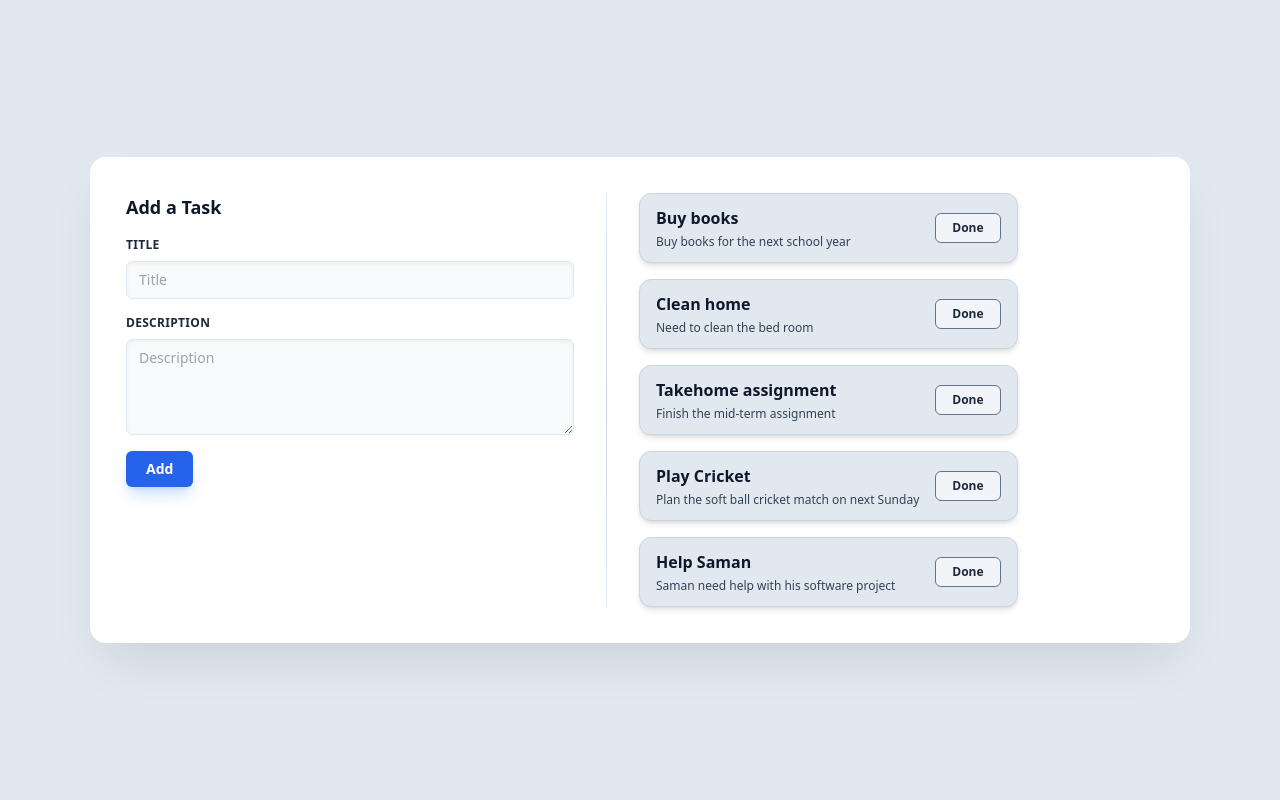
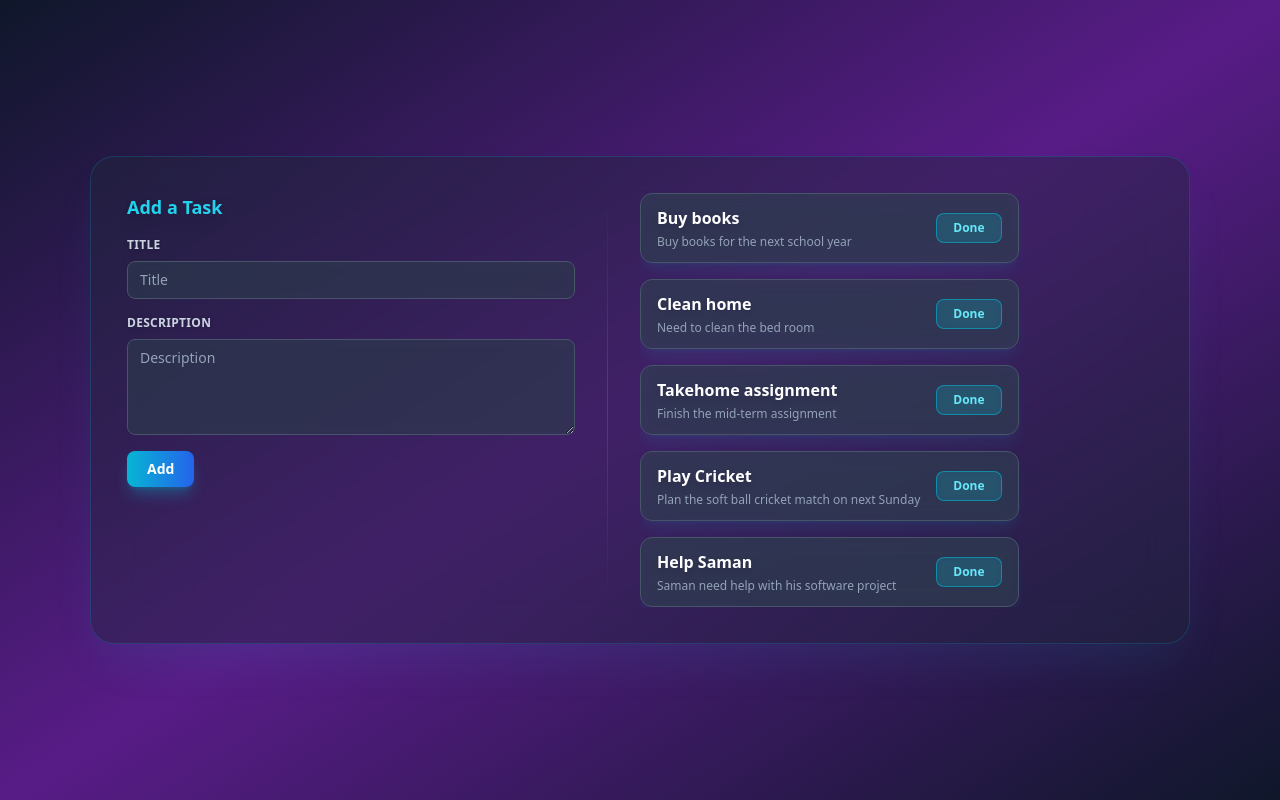
Before and after one commit to SandaruwanWeerawardhana/Day_note, a React (Vite) app in the folder frontend/: page / in a window 1280 px wide. Built offline with nearby package versions, Linux system fonts and the light colour scheme.

Commit message:
style: enhance UI with gradient backgrounds and improved task card design

```diff
--- a/frontend/src/App.tsx
+++ b/frontend/src/App.tsx
@@ -73,14 +73,14 @@ function App() {
   const visibleTasks = tasks.filter((task) => !task.completed).slice(0, 5)
 
   return (
-    <div className="min-h-screen bg-slate-200 flex items-center justify-center px-5 py-8">
-      <div className="w-[1100px] max-w-[95vw] bg-white rounded-2xl shadow-2xl shadow-black/10 flex flex-col md:flex-row gap-8 p-8 md:p-9">
+    <div className="min-h-screen bg-gradient-to-br from-slate-900 via-purple-900 to-slate-900 flex items-center justify-center px-2 py-2">
+      <div className="w-[1100px] max-w-[95vw] bg-slate-800/40 backdrop-blur-xl rounded-3xl shadow-2xl shadow-cyan-500/10 border border-cyan-500/20 flex flex-col md:flex-row gap-8 p-8 md:p-9">
         <form className="flex-1 max-w-md flex flex-col gap-4" onSubmit={handleAdd}>
-          <div className="text-lg font-bold text-slate-900">Add a Task</div>
-          <label className="flex flex-col gap-2 text-slate-800">
-            <span className="text-xs font-semibold uppercase tracking-wide">Title</span>
+          <div className="text-lg font-bold text-cyan-400 drop-shadow-lg">Add a Task</div>
+          <label className="flex flex-col gap-2 text-slate-300">
+            <span className="text-xs font-semibold uppercase tracking-wide drop-shadow">Title</span>
             <input
-              className="w-full rounded-md border border-slate-200 bg-slate-50 px-3 py-2 text-sm shadow-inner shadow-black/5 focus:border-blue-500 focus:outline-none focus:ring-4 focus:ring-blue-100"
+              className="w-full rounded-lg border border-slate-600 bg-slate-700/50 backdrop-blur-sm px-3 py-2 text-sm text-white placeholder:text-slate-400 focus:border-cyan-500 focus:outline-none focus:ring-4 focus:ring-cyan-500/30"
               type="text"
               value={title}
               onChange={(event) => setTitle(event.target.value)}
@@ -88,10 +88,10 @@ function App() {
               required
             />
           </label>
-          <label className="flex flex-col gap-2 text-slate-800">
-            <span className="text-xs font-semibold uppercase tracking-wide">Description</span>
+          <label className="flex flex-col gap-2 text-slate-300">
+            <span className="text-xs font-semibold uppercase tracking-wide drop-shadow">Description</span>
             <textarea
-              className="w-full rounded-md border border-slate-200 bg-slate-50 px-3 py-2 text-sm shadow-inner shadow-black/5 focus:border-blue-500 focus:outline-none focus:ring-4 focus:ring-blue-100"
+              className="w-full rounded-lg border border-slate-600 bg-slate-700/50 backdrop-blur-sm px-3 py-2 text-sm text-white placeholder:text-slate-400 focus:border-cyan-500 focus:outline-none focus:ring-4 focus:ring-cyan-500/30"
               value={description}
               onChange={(event) => setDescription(event.target.value)}
               placeholder="Description"
@@ -99,19 +99,19 @@ function App() {
             />
           </label>
           <button
-            className="inline-flex items-center justify-center self-start rounded-md bg-blue-600 px-5 py-2 text-sm font-bold text-white shadow-lg shadow-blue-500/25 transition hover:-translate-y-0.5 hover:shadow-blue-500/35 active:translate-y-0"
+            className="inline-flex items-center justify-center self-start rounded-lg bg-gradient-to-r from-cyan-500 to-blue-600 px-5 py-2 text-sm font-bold text-white shadow-lg shadow-cyan-500/30 transition hover:-translate-y-0.5 hover:shadow-cyan-500/50 hover:shadow-xl active:translate-y-0"
             type="submit"
           >
             Add
           </button>
         </form>
 
-        <div className="hidden md:block w-px bg-gradient-to-b from-slate-200 via-slate-300 to-slate-200" aria-hidden />
-        <div className="md:hidden h-px bg-gradient-to-r from-slate-200 via-slate-300 to-slate-200" aria-hidden />
+        <div className="hidden md:block w-px bg-gradient-to-b from-transparent via-cyan-500/30 to-transparent" aria-hidden />
+        <div className="md:hidden h-px bg-gradient-to-r from-transparent via-cyan-500/30 to-transparent" aria-hidden />
 
-        <div className="flex-1.5 flex flex-col gap-4" aria-live="polite">
+        <div className="flex-1.5 flex flex-col gap-4 min-h-[400px] max-h-[500px] overflow-y-auto pr-2 scrollbar-thin scrollbar-thumb-cyan-500/50 scrollbar-track-slate-700/20" aria-live="polite">
           {visibleTasks.length === 0 ? (
-            <p className="m-0 rounded-lg border border-dashed border-slate-300 bg-slate-100 px-4 py-3 text-sm font-semibold text-slate-600">
+            <p className="m-0 rounded-lg border border-dashed border-cyan-500/40 bg-slate-700/30 backdrop-blur-sm px-4 py-3 text-sm font-semibold text-slate-300 drop-shadow">
               All tasks are completed. Add a new one!
             </p>
           ) : (
--- a/frontend/src/components/TaskCard.tsx
+++ b/frontend/src/components/TaskCard.tsx
@@ -7,13 +7,13 @@ interface TaskCardProps {
 
 export function TaskCard({ task, onComplete }: TaskCardProps) {
   return (
-    <div className="flex items-center justify-between gap-4 rounded-xl border border-slate-300 bg-slate-200 px-4 py-3 shadow-md shadow-black/10">
+    <div className="flex items-center justify-between gap-4 rounded-xl border border-slate-600 bg-slate-700/60 backdrop-blur-md px-4 py-3 shadow-lg shadow-cyan-500/10 hover:border-cyan-500/50 transition-all">
       <div className="flex-1">
-        <div className="text-base font-bold text-slate-900">{task.title}</div>
-        <div className="text-xs text-slate-700 mt-1">{task.description}</div>
+        <div className="text-base font-bold text-white drop-shadow-md">{task.title}</div>
+        <div className="text-xs text-slate-400 mt-1">{task.description}</div>
       </div>
       <button
-        className="rounded-md border border-slate-500 bg-slate-100 px-4 py-1.5 text-xs font-semibold text-slate-800 transition hover:bg-white hover:shadow-inner hover:shadow-blue-100 active:translate-y-0.5"
+        className="rounded-lg border border-cyan-500/60 bg-cyan-500/20 backdrop-blur-sm px-4 py-1.5 text-xs font-semibold text-cyan-300 transition hover:bg-cyan-500/30 hover:text-white hover:shadow-lg hover:shadow-cyan-500/30 active:translate-y-0.5"
         type="button"
         onClick={() => onComplete(task.id)}
       >
```
